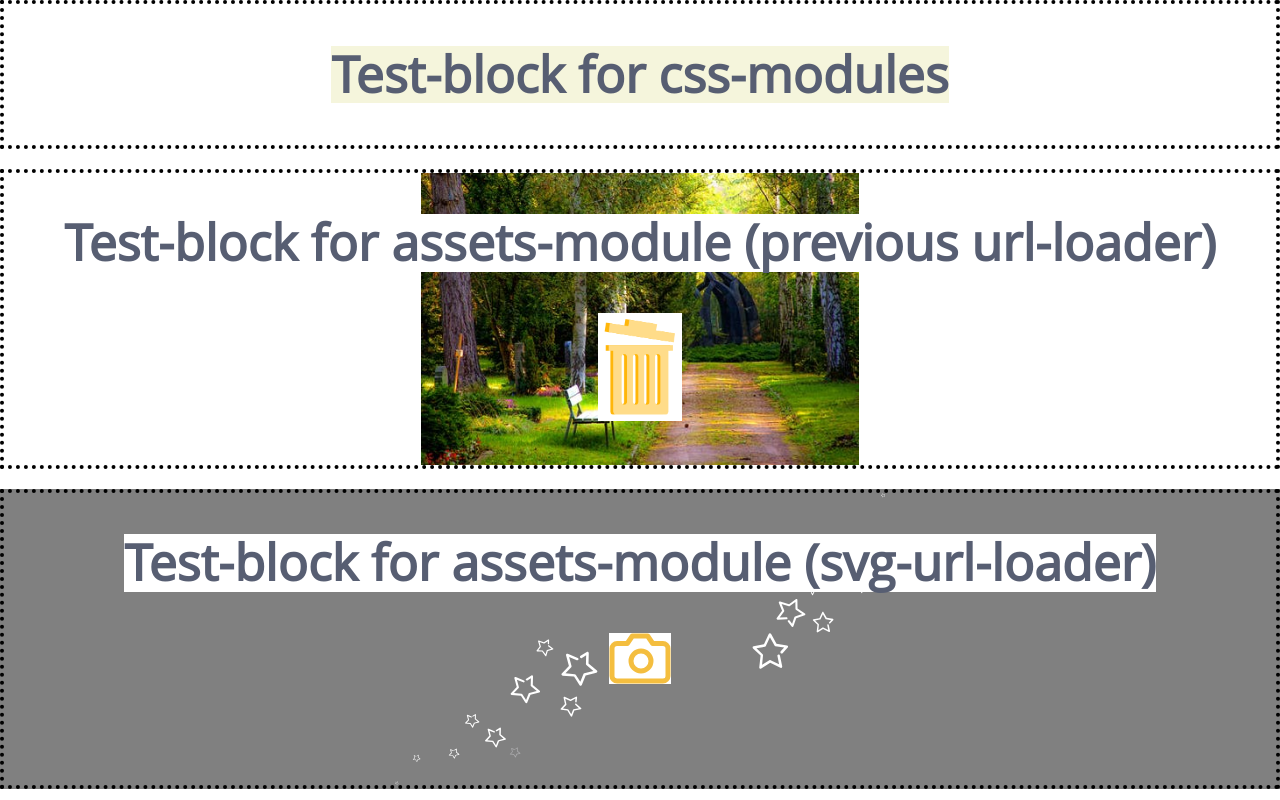
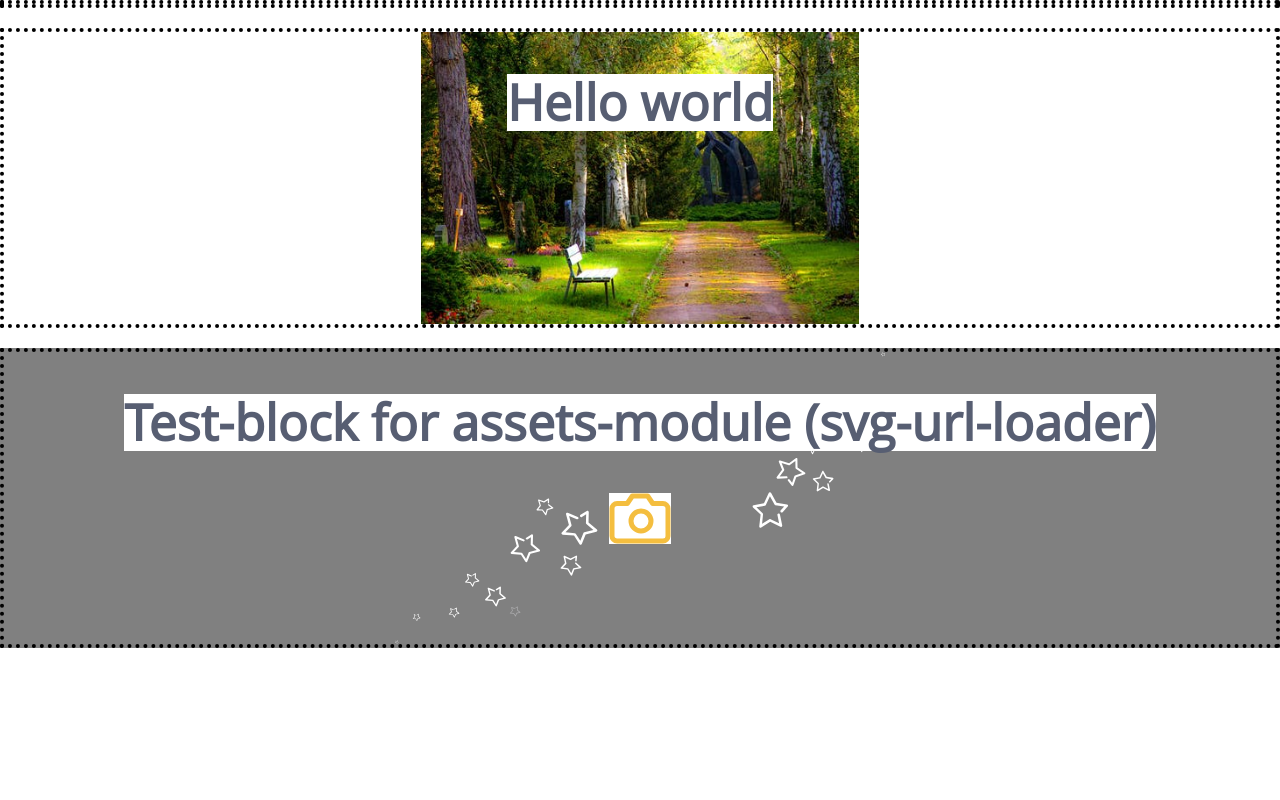
Before and after one commit to alinazhogal/react-lab, a React app: page / in a window 1280 px wide. Built offline with nearby package versions, Linux system fonts and the light colour scheme.

Commit message:
feat (intro): codeowners, config

```diff
--- a/src/main.tsx
+++ b/src/main.tsx
@@ -1,11 +1,8 @@
 import "./styles/main.scss";
-// watch: native intellisense and file-peek for aliases from jsconfig.json and with none-js files doesn't work: https://github.com/microsoft/TypeScript/issues/29334
-import imgSmall from "images/testSmall.png"; // start-path is 'images' because we have an alias 'images' in webpack.common.js
 import imgCamera from "images/camera.svg";
 import { Component, StrictMode } from "react";
 import ReactDom from "react-dom";
 import style from "./styles/main.module.css";
-import someTypeScript from "./someTypeScript";
 
 interface AppProps {
   nothing: boolean;
@@ -20,9 +17,6 @@ class AppContainer extends Component<AppProps, AppState> {
 
   constructor(props: AppProps) {
     super(props);
-    this.state = {
-      title: someTypeScript("Test-block for css-modules"),
-    };
     // test class-dead-code
     const goExlcude = true;
     if (!goExlcude) {
@@ -33,12 +27,9 @@ class AppContainer extends Component<AppProps, AppState> {
   render() {
     return (
       <StrictMode>
-        <div className="test-block">
-          <h2 className={style.mainTitle}>{this.state.title}</h2>
-        </div>
+        <div className="test-block" />
         <div className={["test-block", style.background].join(" ")}>
-          <h2>Test-block for assets-module (previous url-loader)</h2>
-          <img src={imgSmall} alt="smallImage" />
+          <h2>Hello world</h2>
         </div>
         {/*  or it can be
           <img src='/src/images/testSmall.png' alt="smallImage"></img>
--- a/src/someTypeScript.ts
+++ /dev/null
@@ -1,3 +0,0 @@
-export default function someTypeScript(someValue: string): string {
-  return someValue;
-}
```
Also changed, not shown: 1 other file (tests, documents, lock files or other folders).
